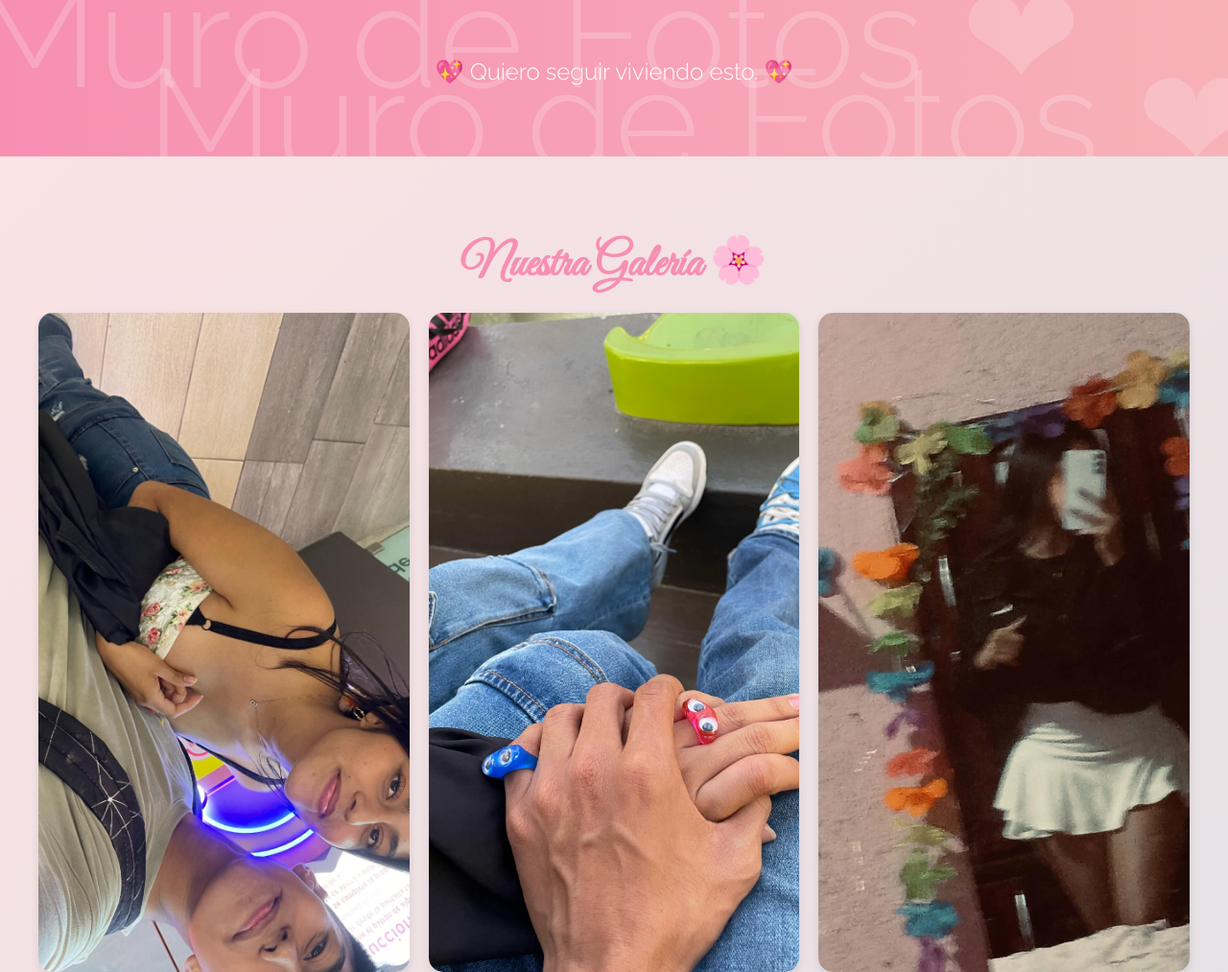
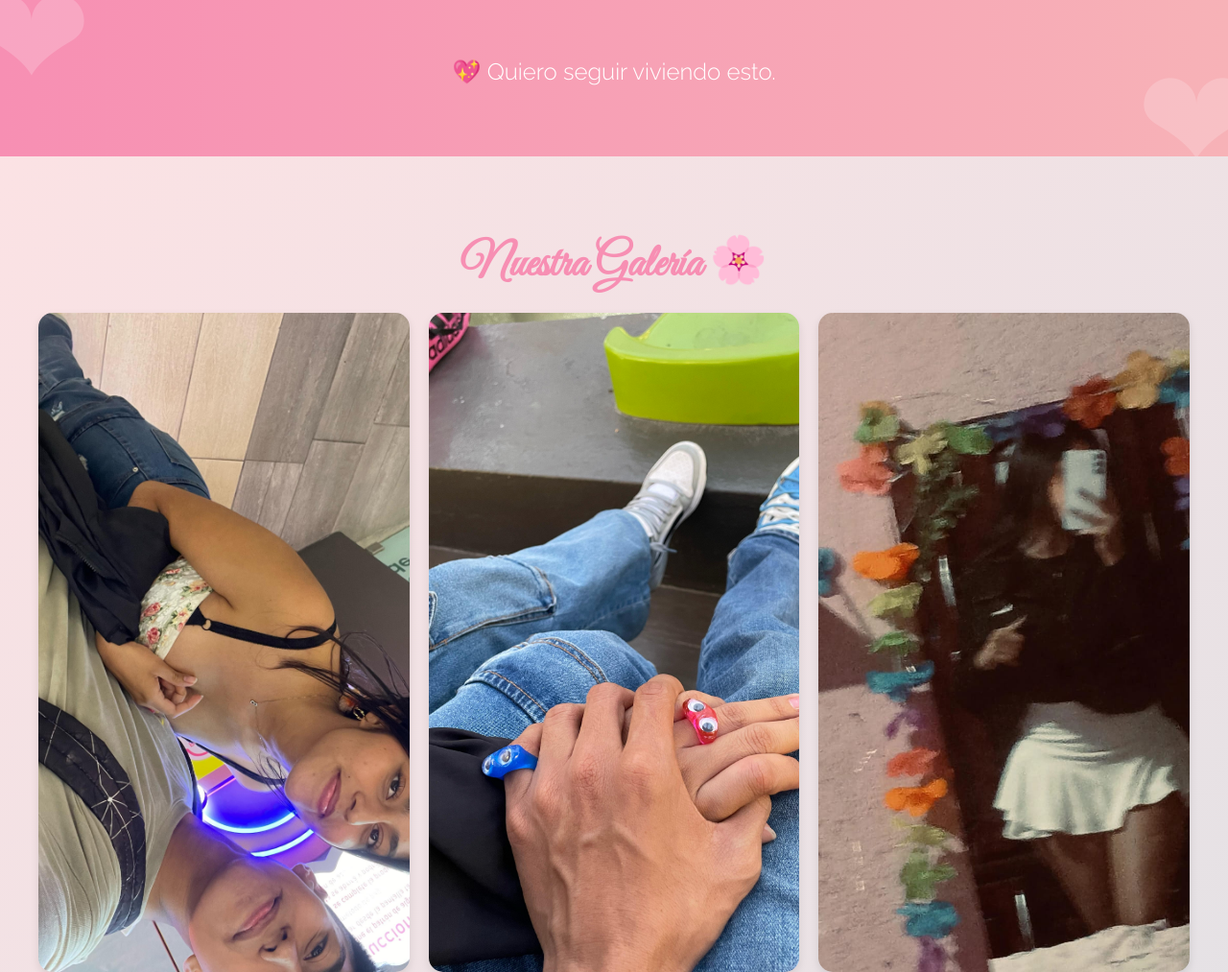
Before and after one commit to TITANdk66/love., a plain HTML site: page index.html in a window 1280 px wide. Shown: the top 1013 px of the page at 96% size. Drawn offline with Linux system fonts and the light colour scheme.

Commit message:
Update index.html

```diff
--- a/index.html
+++ b/index.html
@@ -39,7 +39,7 @@
 
     .hero::before,
     .hero::after {
-      content: 'Muro de Fotos ❤';
+      content: '❤';
       font-size: 150px;
       color: rgba(255, 255, 255, 0.2);
       position: absolute;
@@ -151,7 +151,7 @@
   <!-- Sección principal -->
   <header class="hero">
     <h1></h1>
-    <p>💖 Quiero seguir viviendo esto. 💖 </p>
+    <p>💖 Quiero seguir viviendo esto.  </p>
   </header>
 
 
```
